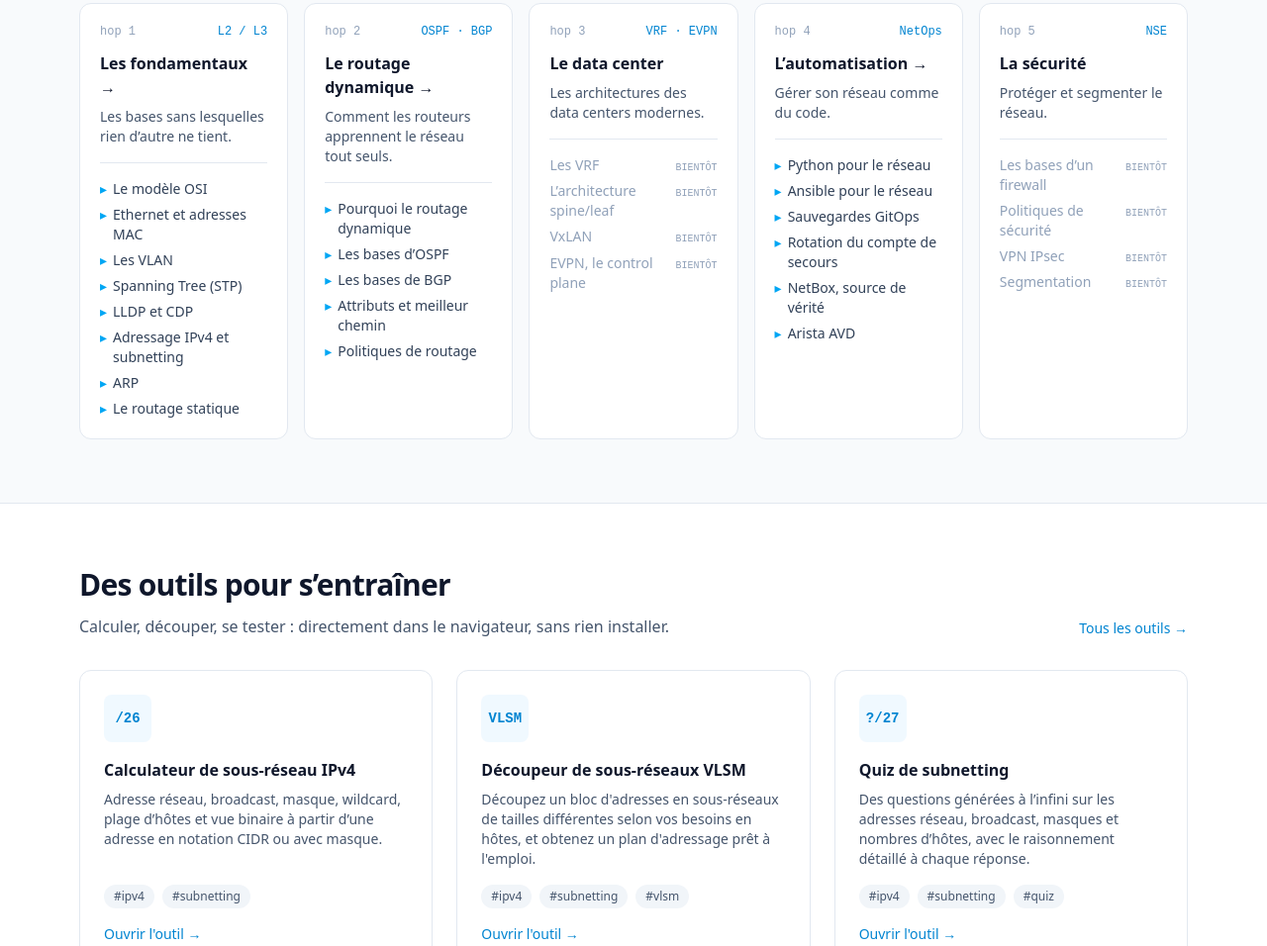
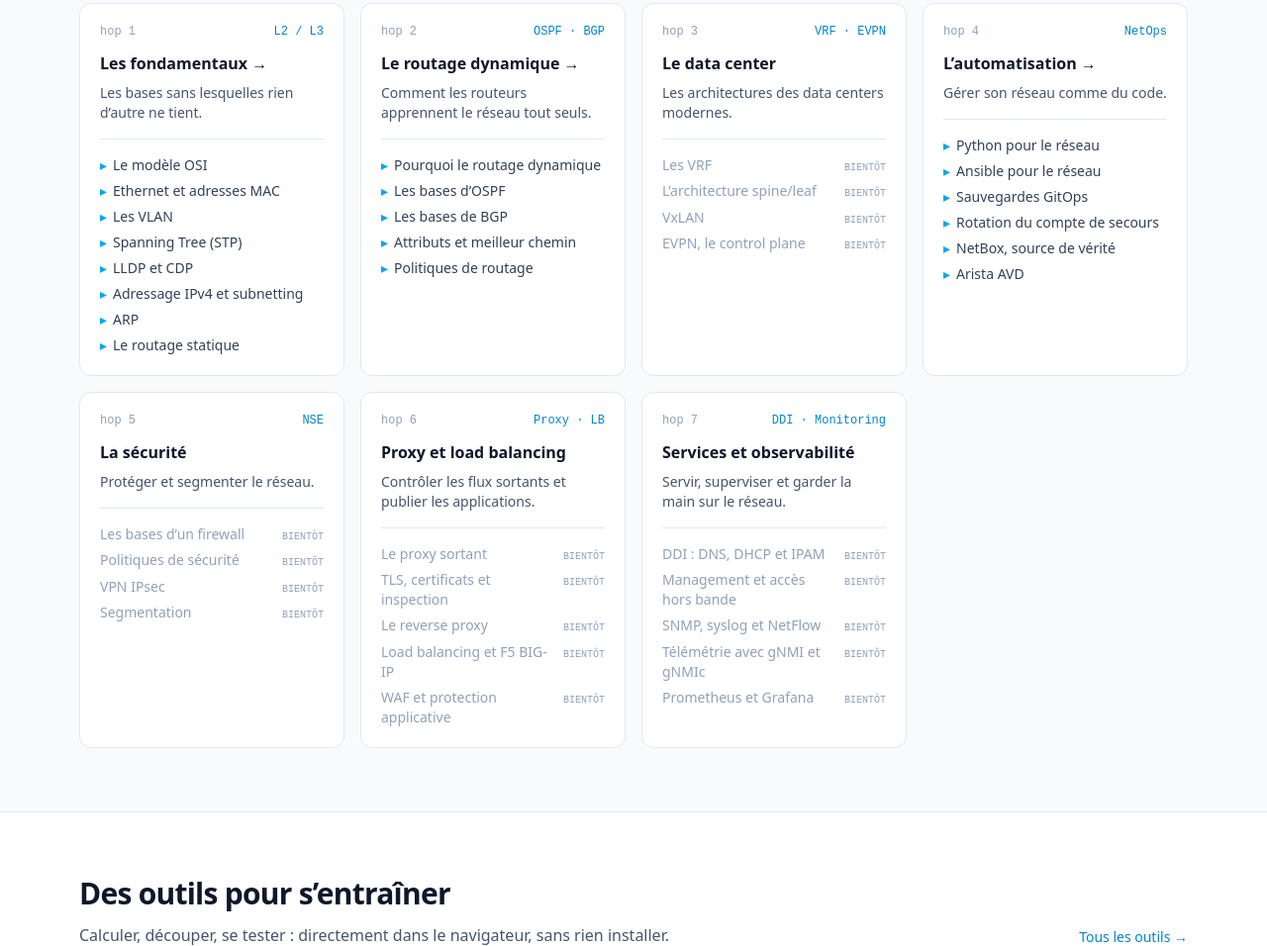
Before and after one commit to anntoiiinee/nexthop, an Astro site: page / in a window 1280 px wide. Shown: the part 1761-2717 px from the top of the page at 99% size. Built offline with nearby package versions, Linux system fonts and the light colour scheme; Astro itself is replaced by a stand-in of ours; some packages are replaced by stand-ins of ours.

Commit message:
Add two roadmap hops: proxy/load balancing and services/observability
- Hop 6 "Proxy et load balancing" (proxy): forward proxy, TLS/PKI and
  inspection, reverse proxy, load balancing and F5 BIG-IP, WAF
- Hop 7 "Services et observabilité" (operations): DDI, management and
  out-of-band access, SNMP/syslog/NetFlow, gNMI/gNMIc telemetry,
  Prometheus and Grafana
- Homepage roadmap grid: 4 columns on large screens (4 + 3) for 7 hops
- README: upcoming content reorganized by hop, outline of the proxy hop

Co-Authored-By: Claude Opus 5.5 <noreply@anthropic.com>

```diff
--- a/src/components/HomePage.astro
+++ b/src/components/HomePage.astro
@@ -242,7 +242,7 @@ const h2 = 'text-2xl font-bold tracking-tight text-slate-900 sm:text-3xl dark:te
       <h2 class={h2}>{copy.roadmapTitle}</h2>
       <p class="mt-3 max-w-2xl text-slate-600 dark:text-slate-400">{copy.roadmapIntro}</p>
 
-      <ol class="mt-10 grid gap-4 sm:grid-cols-2 lg:grid-cols-5">
+      <ol class="mt-10 grid gap-4 sm:grid-cols-2 lg:grid-cols-4">
         {roadmap.map((step, i) => {
           const courseReady = published.courses.has(step.course);
           return (
--- a/src/data/roadmap.ts
+++ b/src/data/roadmap.ts
@@ -76,4 +76,30 @@ export const roadmap: RoadmapStep[] = [
       { slug: 'segmentation', title: { fr: 'Segmentation', en: 'Segmentation' } },
     ],
   },
+  {
+    course: 'proxy',
+    label: 'Proxy · LB',
+    title: { fr: 'Proxy et load balancing', en: 'Proxy and load balancing' },
+    text: { fr: 'Contrôler les flux sortants et publier les applications.', en: 'Controlling outbound traffic and publishing applications.' },
+    chapters: [
+      { slug: 'forward-proxy', title: { fr: 'Le proxy sortant', en: 'Forward proxy' } },
+      { slug: 'tls-pki', title: { fr: 'TLS, certificats et inspection', en: 'TLS, certificates and inspection' } },
+      { slug: 'reverse-proxy', title: { fr: 'Le reverse proxy', en: 'Reverse proxy' } },
+      { slug: 'load-balancing', title: { fr: 'Load balancing et F5 BIG-IP', en: 'Load balancing and F5 BIG-IP' } },
+      { slug: 'waf', title: { fr: 'WAF et protection applicative', en: 'WAF and application protection' } },
+    ],
+  },
+  {
+    course: 'operations',
+    label: 'DDI · Monitoring',
+    title: { fr: 'Services et observabilité', en: 'Services and observability' },
+    text: { fr: 'Servir, superviser et garder la main sur le réseau.', en: 'Serving, monitoring and keeping control of the network.' },
+    chapters: [
+      { slug: 'ddi', title: { fr: 'DDI : DNS, DHCP et IPAM', en: 'DDI: DNS, DHCP and IPAM' } },
+      { slug: 'oob', title: { fr: 'Management et accès hors bande', en: 'Management and out-of-band access' } },
+      { slug: 'monitoring', title: { fr: 'SNMP, syslog et NetFlow', en: 'SNMP, syslog and NetFlow' } },
+      { slug: 'telemetry', title: { fr: 'Télémétrie avec gNMI et gNMIc', en: 'Telemetry with gNMI and gNMIc' } },
+      { slug: 'prometheus-grafana', title: { fr: 'Prometheus et Grafana', en: 'Prometheus and Grafana' } },
+    ],
+  },
 ];
```
Also changed, not shown: README.md.
